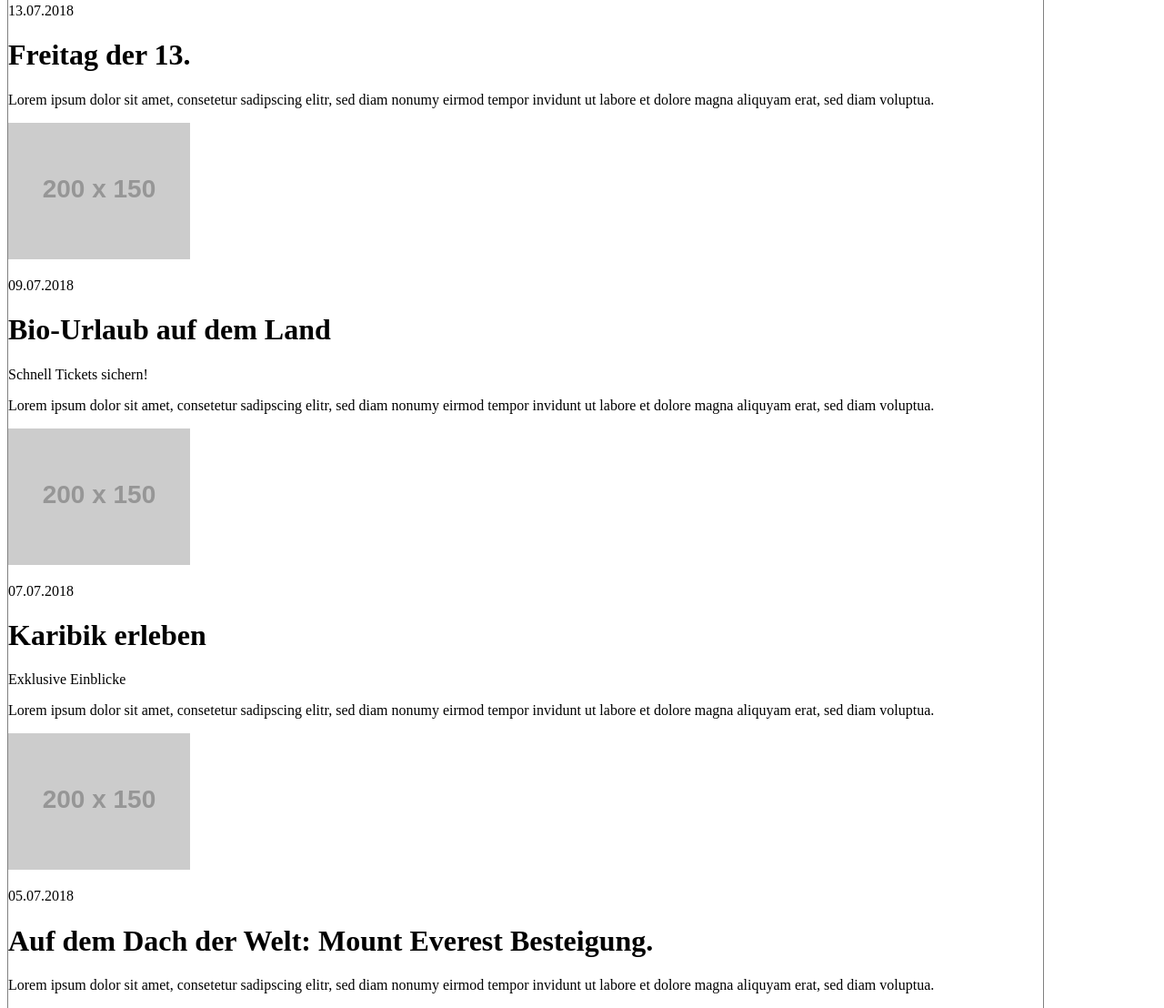
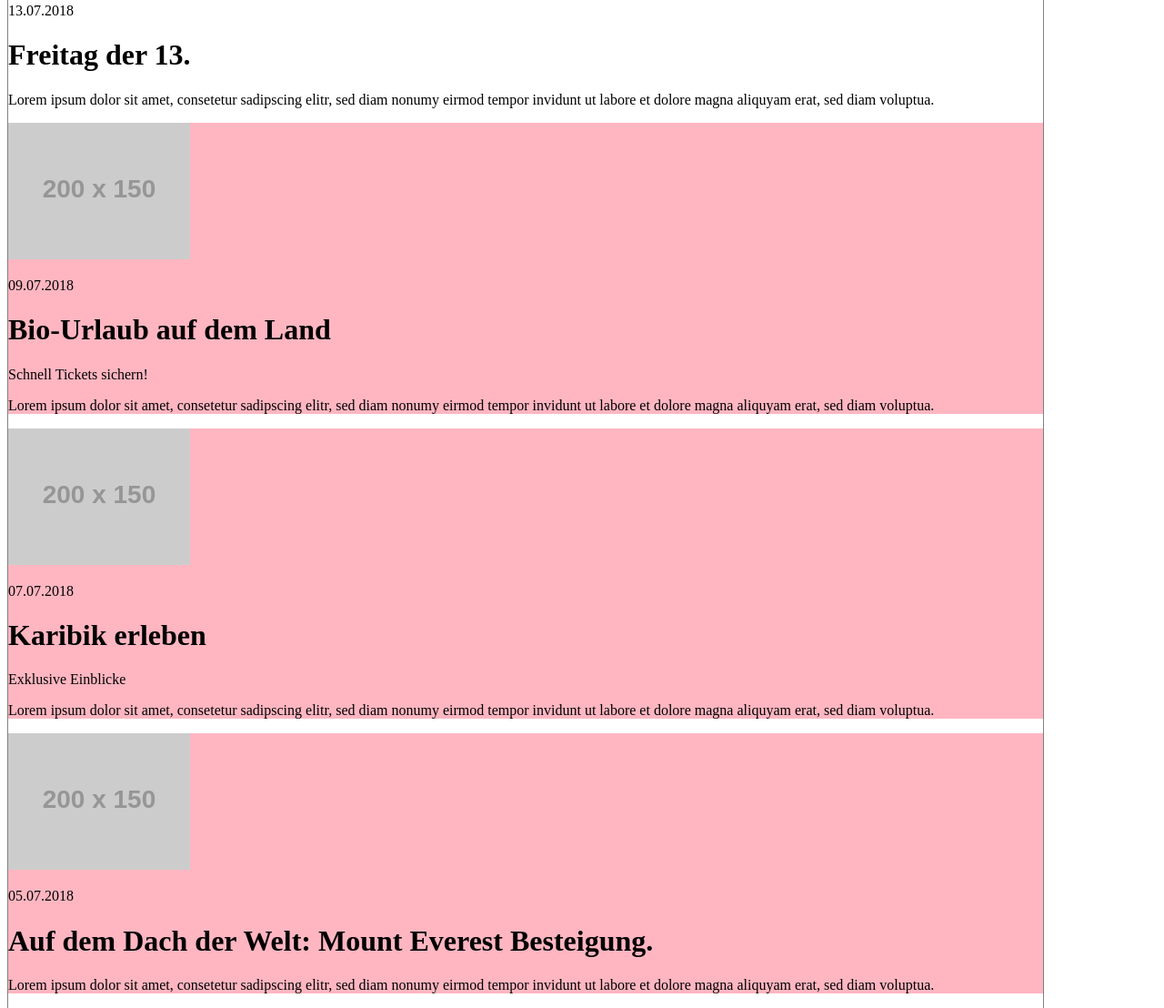
Before and after one commit to RadekKosiada/phpStorm, a plain HTML site: page index.html in a window 1280 px wide. Shown: the part 848-1956 px from the top of the page at 91% size. Drawn offline with nearby package versions, Linux system fonts and the light colour scheme; placeholder pictures from the web are drawn by us.

Commit message:
Add classes for events- and current- containers;

```diff
--- a/script.js
+++ b/script.js
@@ -10,20 +10,20 @@ $.ajax({
         const current = result.aktuelles; //array
         const events = result.veranstaltungen; //array
 
-        fillData(current);
+        fillData(current, "current");
 
-       fillData(events);
+       fillData(events, "events");
     }
 });
 
 
-function fillData (element) {
+function fillData (element, className) {
     element.forEach(function (item, index) {
         let currentContainer = mainContainer.append(`
-                <div class="current-container">
+                <div class="${className}-container">
                     <img src=${item.img}>
                     <p>${item.date}</p>
-                    <h1 class="current">${item.headline}</h1>
+                    <h1 class="">${item.headline}</h1>
                     <p>${item.infos}</p>
                     <p>${item.moreInfos}</p>
                 </div>`)
--- a/style.css
+++ b/style.css
@@ -4,6 +4,6 @@
     border: 1px solid grey;
 }
 
-.events {
-    background-color: lightgray;
+.events-container {
+    background-color: lightpink;
 }
```
